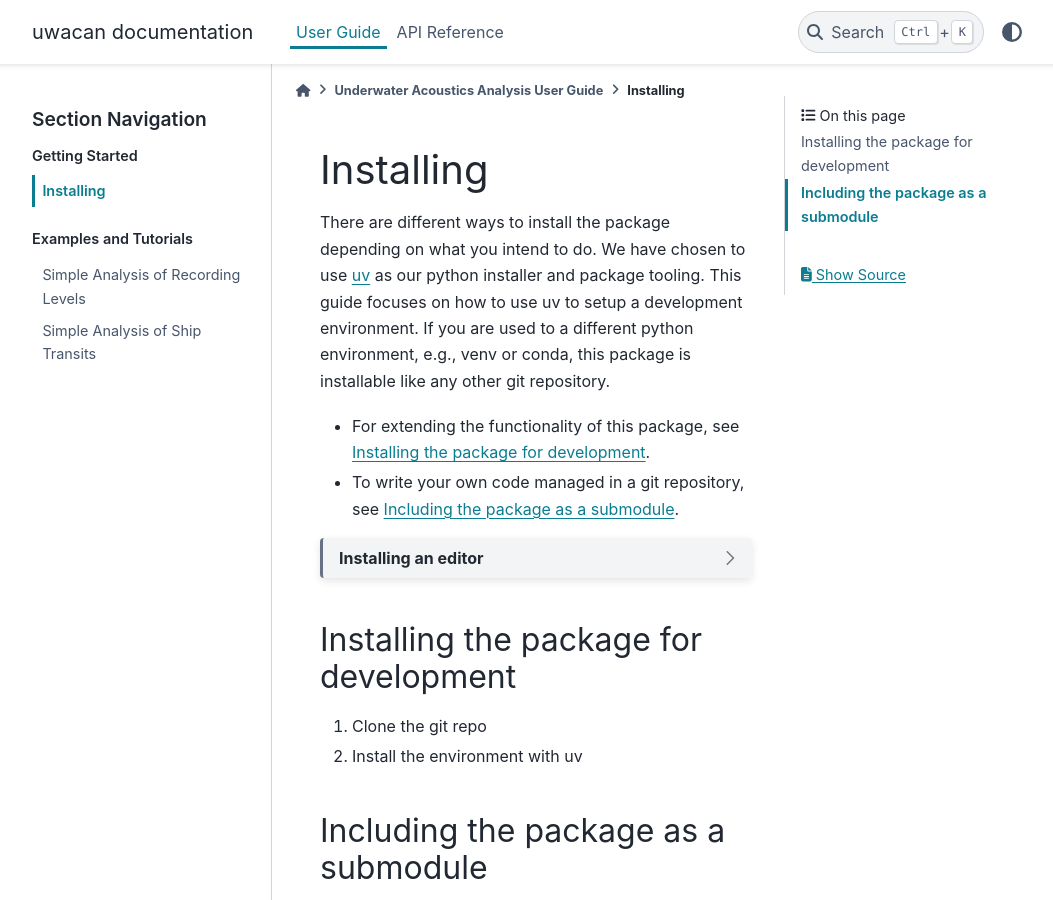
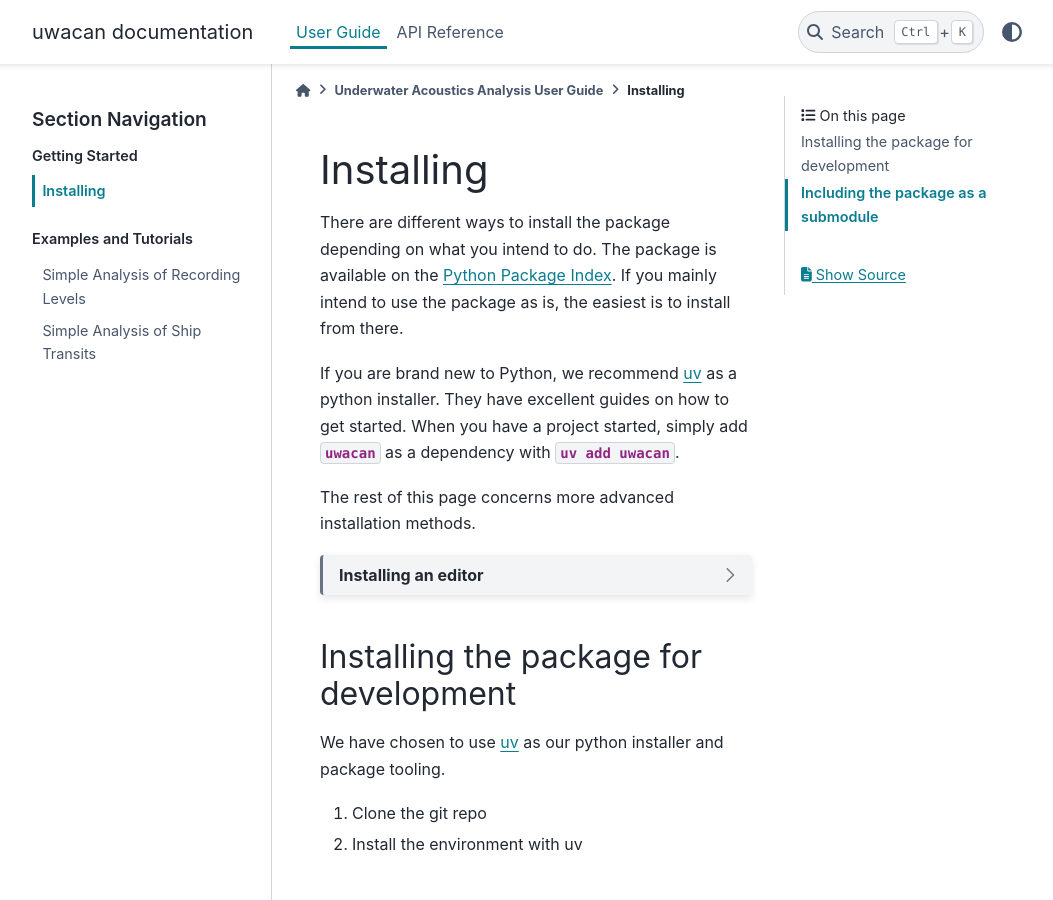
Before and after one commit to CarlAndersson/underwater-acoustic-analysis, a Sphinx documentation site: the page built from docs/user/installing.rst, in a window 1280 px wide and 900 px high. Shown: the whole window, without its empty margins (112-1165 px from the left). Built offline with Sphinx 7.4.7 and the PyData theme 0.15.4, drawn with Linux system fonts in a browser that asks for light colours; the version number could not be read and is left out.

Commit message:
Updates readme
We are now available on pypi, so the readme should say so.

```diff
--- a/docs/index.rst
+++ b/docs/index.rst
@@ -7,6 +7,11 @@
 Uwacan documentation
 ####################
 
+Welcome to the Underwater Acoustic Analysis toolbox for python.
+This contains implementations of some analysis methods for underwater acoustics, with a focus on monitoring of noise for environmental impact.
+
+**Some useful links**: :doc:`Installing <user/installing>` | `Source code <https://github.com/CarlAndersson/underwater-acoustic-analysis>`_ | `Issue tracker <https://github.com/CarlAndersson/underwater-acoustic-analysis/issues>`_
+
 .. toctree::
    :maxdepth: 1
 
--- a/docs/user/installing.rst
+++ b/docs/user/installing.rst
@@ -1,12 +1,13 @@
 Installing
 ==========
 There are different ways to install the package depending on what you intend to do.
-We have chosen to use `uv <https://docs.astral.sh/uv/>`_ as our python installer and package tooling.
-This guide focuses on how to use uv to setup a development environment.
-If you are used to a different python environment, e.g., venv or conda, this package is installable like any other git repository.
+The package is available on the `Python Package Index <https://pypi.org/project/uwacan/>`_.
+If you mainly intend to use the package as is, the easiest is to install from there.
 
-- For extending the functionality of this package, see `Installing the package for development`_.
-- To write your own code managed in a git repository, see `Including the package as a submodule`_.
+If you are brand new to Python, we recommend `uv <https://docs.astral.sh/uv/>`_ as a python installer. They have excellent guides on how to get started.
+When you have a project started, simply add `uwacan` as a dependency with `uv add uwacan`.
+
+The rest of this page concerns more advanced installation methods.
 
 .. dropdown:: Installing an editor
 
@@ -33,9 +34,10 @@ If you are used to a different python environment, e.g., venv or conda, this pac
             This creates a good development environment for basic usage.
             You will however need some text editing tool and a terminal to get started.
 
-
 Installing the package for development
 --------------------------------------
+We have chosen to use `uv <https://docs.astral.sh/uv/>`_ as our python installer and package tooling.
+
 1. Clone the git repo
 2. Install the environment with uv
 
```
Also changed, not shown: README.md (+5 -4 lines).
